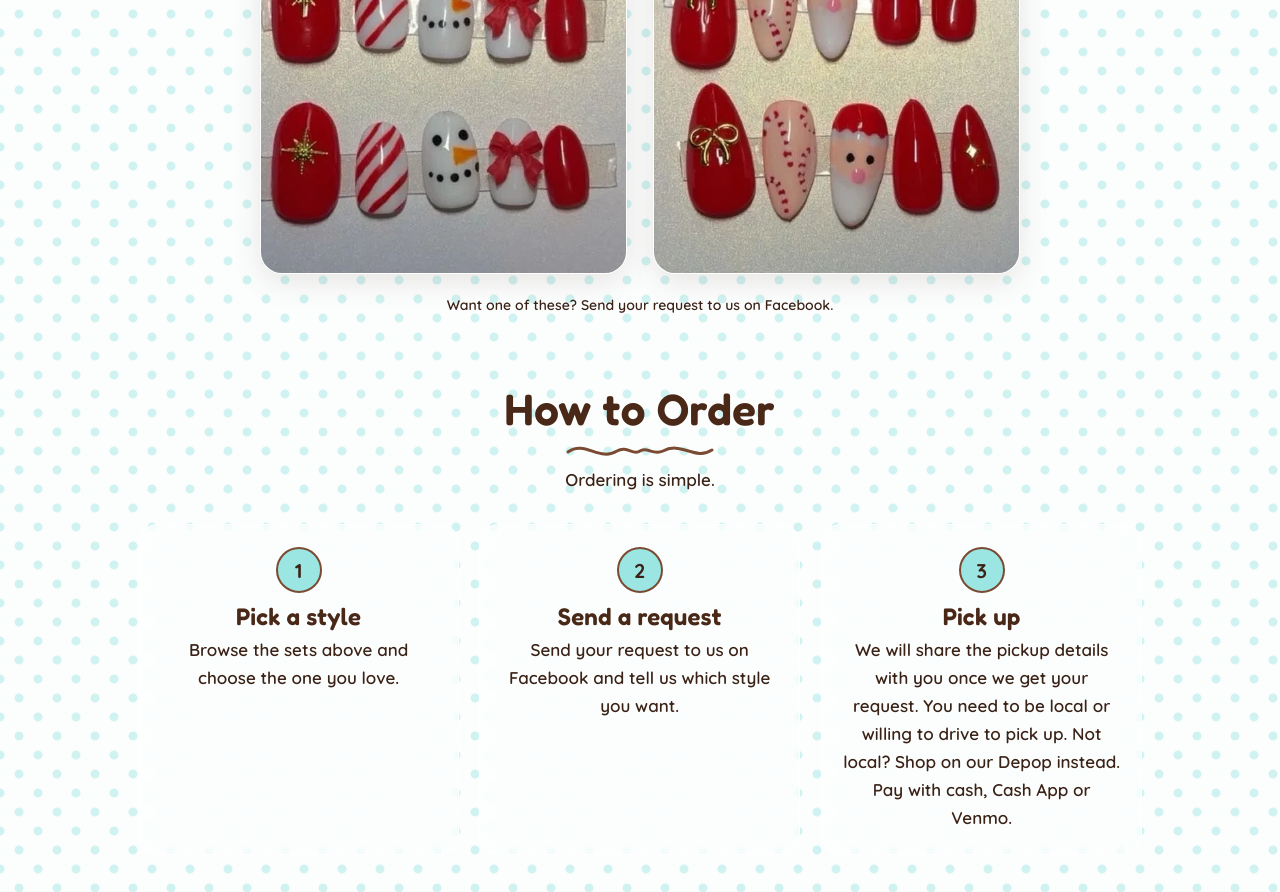
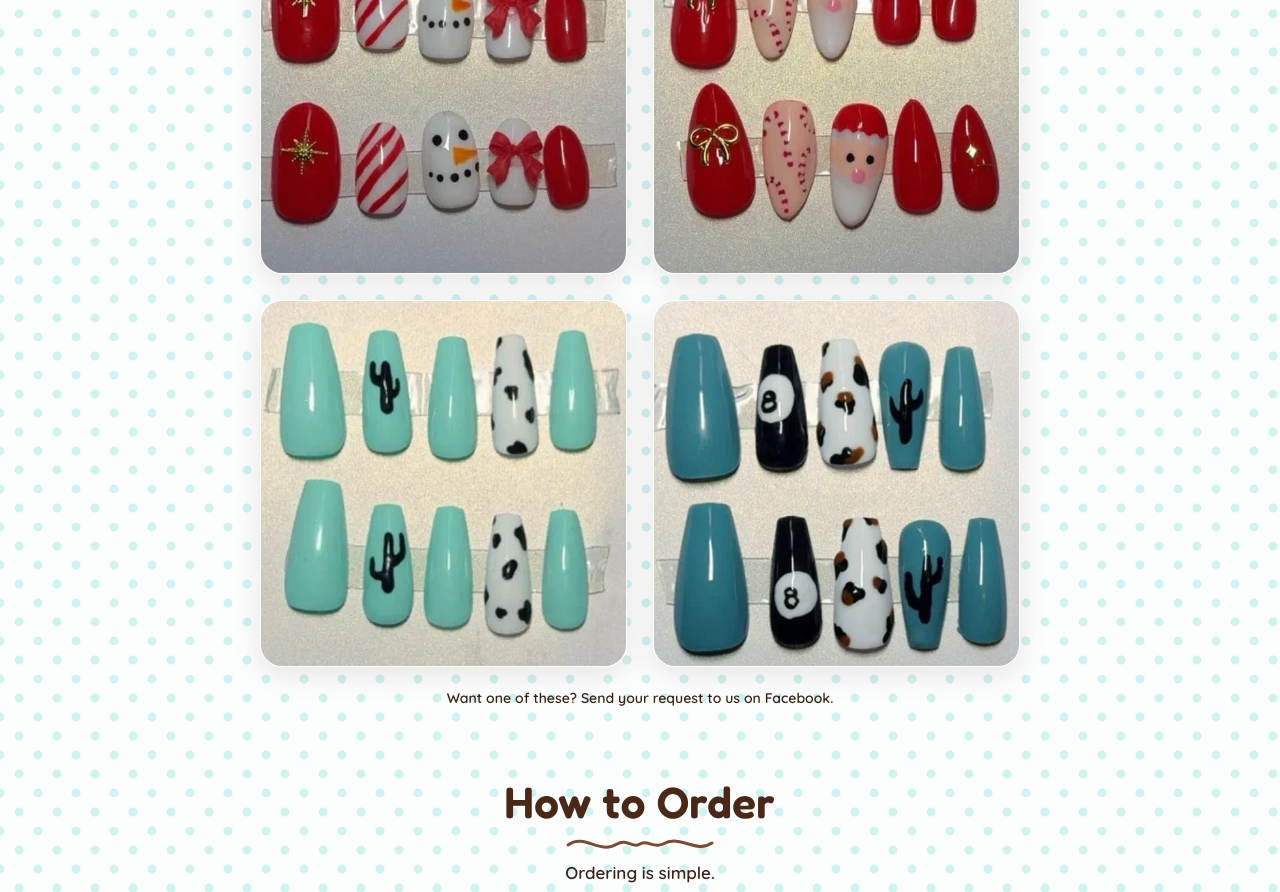
Before and after one commit to Hails-Nails-Boutique/hails-nails-boutique, a plain HTML site: page index.html in a window 1280 px wide. Shown: the part 1145-2037 px from the top of the page. Drawn offline with Linux system fonts and the light colour scheme.

Commit message:
My Best Work: add the mint cactus and teal 8-ball sets
Cropped square like the others (no size letters).

Co-Authored-By: Claude Opus 5.5 <noreply@anthropic.com>

```diff
--- a/index.html
+++ b/index.html
@@ -148,7 +148,7 @@ nav .w,nav a.l{white-space:nowrap}
 <h2 class="script">My Best Work</h2>
 <svg class="sw"><use href="#sw"/></svg>
 <p class="lead">Every set is handmade. Here are a few I&rsquo;ve made.</p>
-<div class="grid work-grid"><article class="card"><img class="work" src="best-1.webp" width="560" height="560" alt="Christmas set, size S: red with a gold star, candy cane stripes, snowman and red bow nails" loading="lazy"></article><article class="card"><img class="work" src="best-2.webp" width="560" height="560" alt="Christmas set, size M: red almond nails with a gold bow, candy canes, Santa and gold sparkles" loading="lazy"></article></div>
+<div class="grid work-grid"><article class="card"><img class="work" src="best-1.webp" width="560" height="560" alt="Christmas set, size S: red with a gold star, candy cane stripes, snowman and red bow nails" loading="lazy"></article><article class="card"><img class="work" src="best-2.webp" width="560" height="560" alt="Christmas set, size M: red almond nails with a gold bow, candy canes, Santa and gold sparkles" loading="lazy"></article><article class="card"><img class="work" src="best-3.webp" width="560" height="560" alt="Mint coffin nails with a black cactus and a cow print nail" loading="lazy"></article><article class="card"><img class="work" src="best-4.webp" width="560" height="560" alt="Teal coffin nails with a black 8-ball nail, a leopard print nail and a black cactus" loading="lazy"></article></div>
 <p class="hint">Want one of these? Send your request to us on Facebook.</p>
 </section>
 
```
Also changed, not shown: best-3.webp (added), best-4.webp (added).
